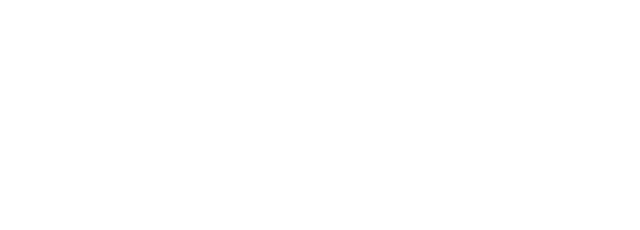
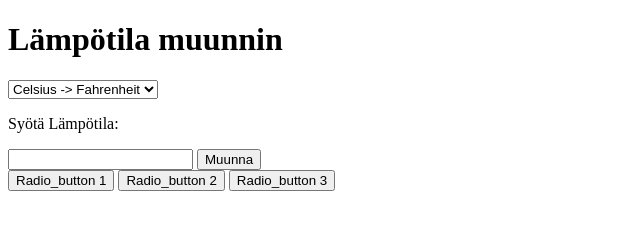
Before and after one commit to Deadlyweather/Lampotilamuunnin, a plain HTML site: page index.html in a window 1280 px wide. Shown: the whole page, without its empty margins (0-640 px from the left). Drawn offline with Linux system fonts and the light colour scheme.

Commit message:
Creating layout

```diff
--- a/index.html
+++ b/index.html
@@ -3,9 +3,27 @@
 <head>
     <meta charset="UTF-8">
     <meta name="viewport" content="width=device-width, initial-scale=1.0">
-    <title>Document</title>
+    <title>Lämpötila_muunnin</title>
 </head>
 <body>
-
+    <h1>Lämpötila muunnin</h1>
+    <select id="kieli" name="kieli">
+        <option value="CF">Celsius -> Fahrenheit</option>
+        <option value="CK">Celsius -> Kelvin</option>
+        <option value="FC">Fahrenheit -> Celsius</option>
+        <option value="FK">Fahrenheit -> Kelvin</option>
+        <option value="KC">Kelvin -> Celsius</option>
+        <option value="KF">Kelvin -> Fahrenheit</option>
+    </select>
+    <p>Syötä Lämpötila:</p>
+    <div>
+        <input type="text">
+        <button id="convertBtn">Muunna</button>
+    </div>
+    <div class="radio-group">
+        <button class="Radio_button">Radio_button 1</button>
+        <button class="Radio_button">Radio_button 2</button>
+        <button class="Radio_button">Radio_button 3</button>
+    </div>
 </body>
 </html>
```
